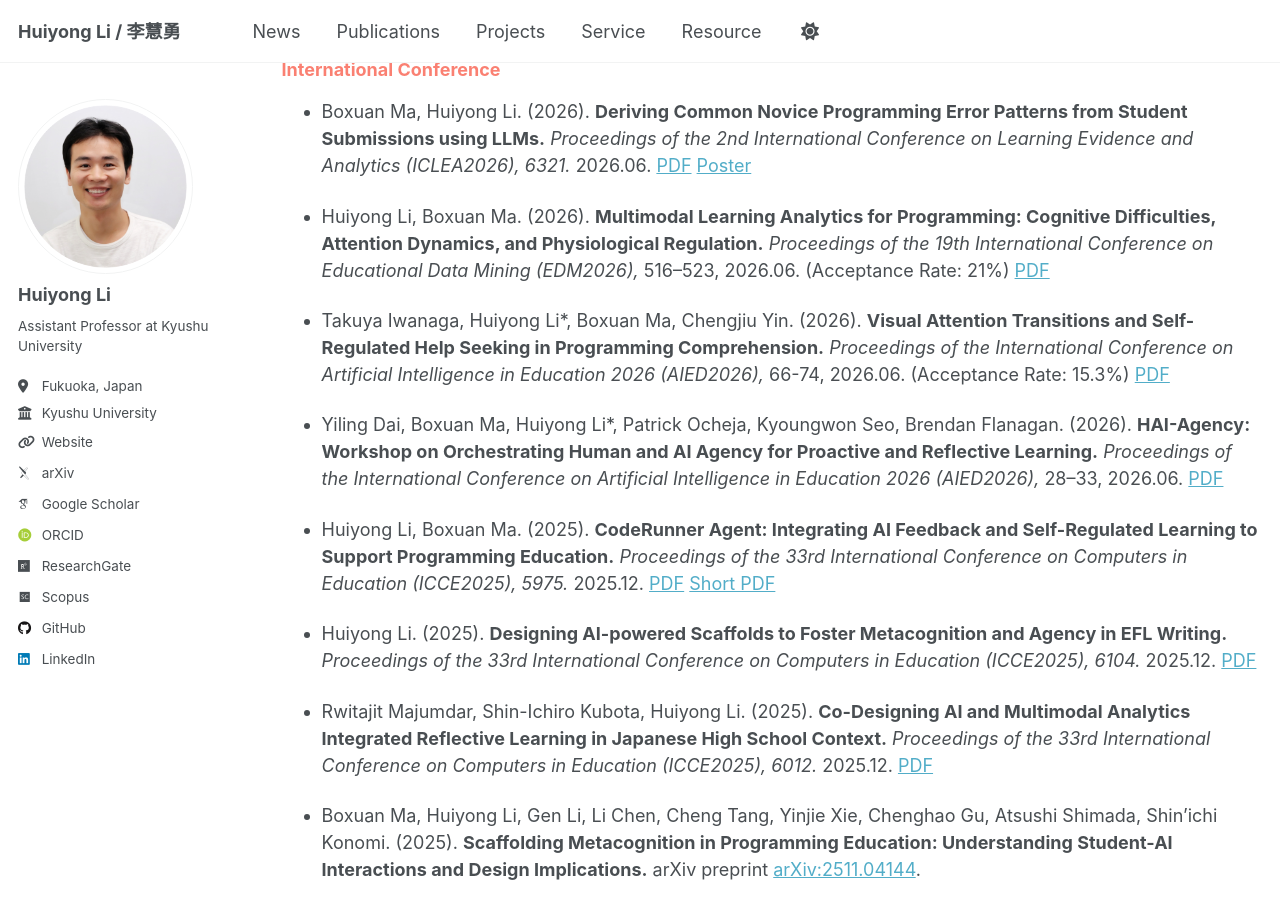
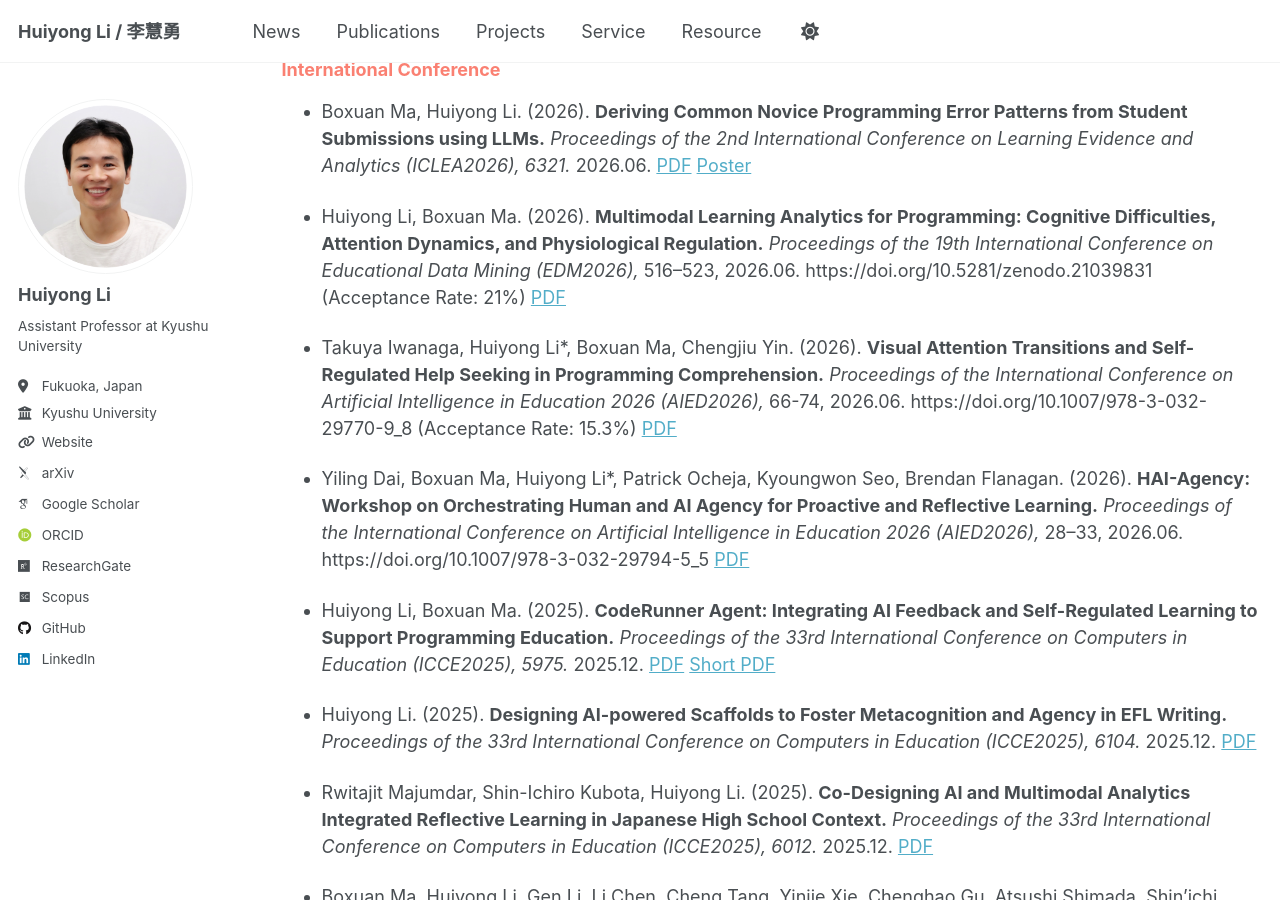
Before and after one commit to li-huiyong/li-huiyong.github.io, a Jekyll site: the page built from _pages/publications.md, in a window 1280 px wide and 900 px high, scrolled down 2007 px. Built offline with Jekyll 4.4.1, drawn with Linux system fonts in a browser that asks for light colours; some web fonts are replaced; some of the changed lines change nothing that is shown.

Commit message:
Add DOI of AIED26, EDM26

```diff
--- a/_pages/publications.md
+++ b/_pages/publications.md
@@ -51,11 +51,11 @@
 
 * Boxuan Ma, Huiyong Li. (2026). **Deriving Common Novice Programming Error Patterns from Student Submissions using LLMs.** _Proceedings of the 2nd International Conference on Learning Evidence and Analytics (ICLEA2026), 6321._ 2026.06. [PDF](https://library.apsce.net/index.php/ICLEA/article/view/6321){:target="_blank"} [Poster](https://www.researchgate.net/publication/408573461_Deriving_Common_Novice_Programming_Error_Patterns_from_Student_Submissions_using_LLMs){:target="_blank"}
 
-* Huiyong Li, Boxuan Ma. (2026). **Multimodal Learning Analytics for Programming: Cognitive Difficulties, Attention Dynamics, and Physiological Regulation.** _Proceedings of the 19th International Conference on Educational Data Mining (EDM2026),_ 516–523, 2026.06. (Acceptance Rate: 21%) [PDF](https://doi.org/10.5281/zenodo.21039830){:target="_blank"}
+* Huiyong Li, Boxuan Ma. (2026). **Multimodal Learning Analytics for Programming: Cognitive Difficulties, Attention Dynamics, and Physiological Regulation.** _Proceedings of the 19th International Conference on Educational Data Mining (EDM2026),_ 516–523, 2026.06. https://doi.org/10.5281/zenodo.21039831 (Acceptance Rate: 21%) [PDF](https://doi.org/10.5281/zenodo.21039830){:target="_blank"}
 
-* Takuya Iwanaga, Huiyong Li*, Boxuan Ma, Chengjiu Yin. (2026). **Visual Attention Transitions and Self-Regulated Help Seeking in Programming Comprehension.** _Proceedings of the International Conference on Artificial Intelligence in Education 2026 (AIED2026),_ 66-74, 2026.06. (Acceptance Rate: 15.3%) [PDF](https://doi.org/10.1007/978-3-032-29770-9_8){:target="_blank"}
+* Takuya Iwanaga, Huiyong Li*, Boxuan Ma, Chengjiu Yin. (2026). **Visual Attention Transitions and Self-Regulated Help Seeking in Programming Comprehension.** _Proceedings of the International Conference on Artificial Intelligence in Education 2026 (AIED2026),_ 66-74, 2026.06. https://doi.org/10.1007/978-3-032-29770-9_8 (Acceptance Rate: 15.3%) [PDF](https://www.researchgate.net/publication/408145402_Visual_Attention_Transitions_and_Self-regulated_Help_Seeking_in_Programming_Comprehension){:target="_blank"}
 
-* Yiling Dai, Boxuan Ma, Huiyong Li*, Patrick Ocheja, Kyoungwon Seo, Brendan Flanagan. (2026). **HAI-Agency: Workshop on Orchestrating Human and AI Agency for Proactive and Reflective Learning.** _Proceedings of the International Conference on Artificial Intelligence in Education 2026 (AIED2026),_ 28–33, 2026.06. [PDF](https://doi.org/10.1007/978-3-032-29794-5_5){:target="_blank"}
+* Yiling Dai, Boxuan Ma, Huiyong Li*, Patrick Ocheja, Kyoungwon Seo, Brendan Flanagan. (2026). **HAI-Agency: Workshop on Orchestrating Human and AI Agency for Proactive and Reflective Learning.** _Proceedings of the International Conference on Artificial Intelligence in Education 2026 (AIED2026),_ 28–33, 2026.06. https://doi.org/10.1007/978-3-032-29794-5_5 [PDF](https://www.researchgate.net/publication/408145100_HAI-Agency_Workshop_on_Orchestrating_Human_and_AI_Agency_for_Proactive_and_Reflective_Learning){:target="_blank"}
 
 * Huiyong Li, Boxuan Ma. (2025). **CodeRunner Agent: Integrating AI Feedback and Self-Regulated Learning to Support Programming Education.** _Proceedings of the 33rd International Conference on Computers in Education (ICCE2025), 5975._ 2025.12. [PDF](https://www.researchgate.net/publication/393975868_CodeRunner_Agent_Integrating_AI_Feedback_and_Self-Regulated_Learning_to_Support_Programming_Education){:target="_blank"} [Short PDF](https://library.apsce.net/index.php/ICCE/article/view/5975){:target="_blank"}
 
```
